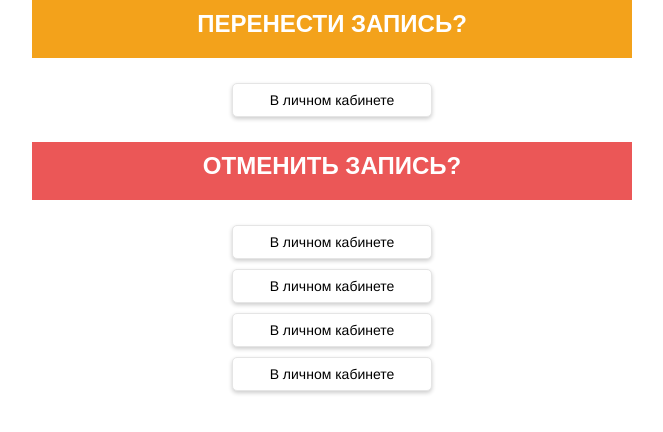
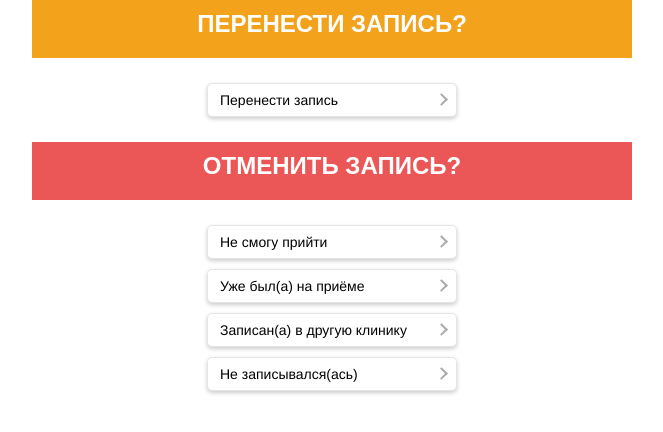
Before and after one commit to ALevkas/EmailWork, a plain HTML site: page transfer_cancel/index.html in a window 1280 px wide. Shown: the whole page, without its empty margins (308-971 px from the left). Drawn offline with Linux system fonts and the light colour scheme.

Commit message:
Email: добавил стрелки на кнопки

```diff
--- a/transfer_cancel/index.html
+++ b/transfer_cancel/index.html
@@ -113,13 +113,14 @@
 
         .button {
             border-radius: 5px;
-            text-align: center;
+            text-align: left;
             background-color: rgb(255, 255, 255);
             background: #FFFFFF;
             border: 1px solid #E5E5E5;
             box-sizing: border-box;
             box-shadow: 0px 2px 4px rgba(0, 0, 0, 0.2);
-            width: 200px;
+            width: 250px;
+            height: 25px;
         }
 
         .button a {
@@ -136,6 +137,18 @@
             padding: 20px;
         }
 
+        .triangle {
+            border-right: 2px solid;
+            border-bottom: 2px solid;
+            height: 7px;
+            width: 7px;
+            transform: rotate(-45deg);
+            color: #aaaaaa;
+        }
+
+        .indent {
+            padding: 11px 10px 0 0;
+        }
 
 
         /* Windows Phone Viewport Fix */
@@ -180,8 +193,14 @@
                                         <tr>
                                             <td class="button">
                                                 <a class="link" href="https://www.copernica.com" target="_blank">
-                                                    В личном кабинете
+                                                    Перенести запись
                                                 </a>
+                                                <table class="indent" align="right">
+                                                    <tr>
+                                                        <td class="triangle">
+                                                        </td>
+                                                    </tr>
+                                                </table>
                                             </td>
                                         </tr>
                                     </table>
@@ -210,8 +229,14 @@
                                         <tr>
                                             <td class="button">
                                                 <a class="link" href="https://www.copernica.com" target="_blank">
-                                                    В личном кабинете
+                                                    Не смогу прийти
                                                 </a>
+                                                <table class="indent" align="right">
+                                                    <tr>
+                                                        <td class="triangle">
+                                                        </td>
+                                                    </tr>
+                                                </table>
                                             </td>
                                         </tr>
                                     </table>
@@ -223,8 +248,14 @@
                                         <tr>
                                             <td class="button">
                                                 <a class="link" href="https://www.copernica.com" target="_blank">
-                                                    В личном кабинете
+                                                    Уже был(а) на приёме
                                                 </a>
+                                                <table class="indent" align="right">
+                                                    <tr>
+                                                        <td class="triangle">
+                                                        </td>
+                                                    </tr>
+                                                </table>
                                             </td>
                                         </tr>
                                     </table>
@@ -236,8 +267,14 @@
                                         <tr>
                                             <td class="button">
                                                 <a class="link" href="https://www.copernica.com" target="_blank">
-                                                    В личном кабинете
+                                                    Записан(а) в другую клинику
                                                 </a>
+                                                <table class="indent" align="right">
+                                                    <tr>
+                                                        <td class="triangle">
+                                                        </td>
+                                                    </tr>
+                                                </table>
                                             </td>
                                         </tr>
                                     </table>
@@ -249,8 +286,14 @@
                                         <tr>
                                             <td class="button">
                                                 <a class="link" href="https://www.copernica.com" target="_blank">
-                                                    В личном кабинете
+                                                    Не записывался(ась)
                                                 </a>
+                                                <table class="indent" align="right">
+                                                    <tr>
+                                                        <td class="triangle">
+                                                        </td>
+                                                    </tr>
+                                                </table>
                                             </td>
                                         </tr>
                                     </table>
```
Also changed, not shown: apply_cancel/index.html (+22 -3 lines), transfer_record/index.html (+28 -2 lines).
